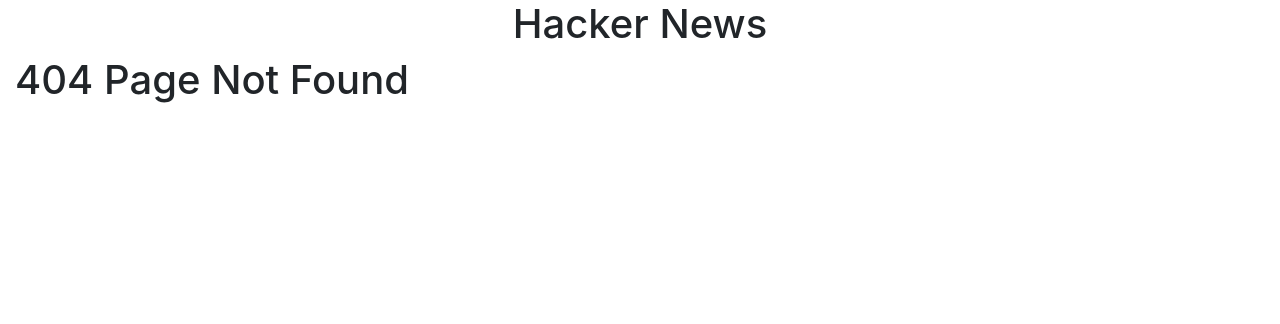
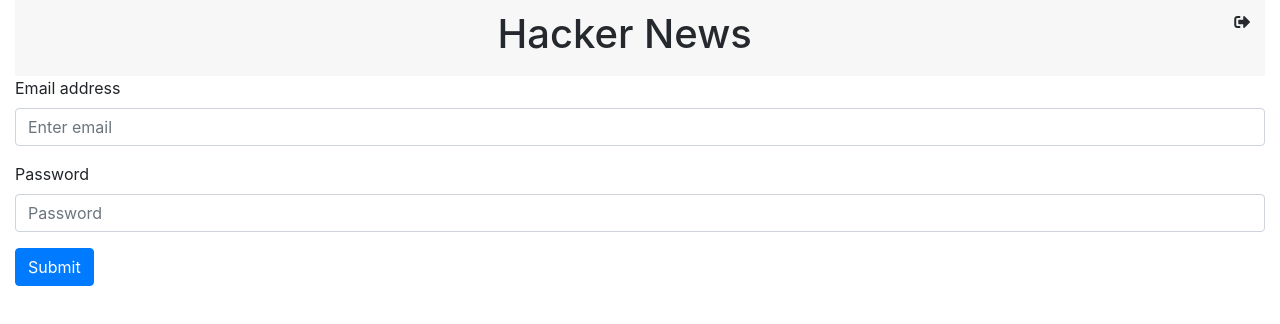
Before and after one commit to AsminBudha/hacker-news, a React (Create React App) app: page /login in a window 1280 px wide. Before the commit this address had no page. Shown: the top 324 px of the page. Built offline with nearby package versions, Linux system fonts and the light colour scheme.

Commit message:
HN_007: Add sign out

```diff
--- a/public/index.html
+++ b/public/index.html
@@ -26,6 +26,9 @@
   <link rel="stylesheet" href="https://stackpath.bootstrapcdn.com/bootstrap/4.2.1/css/bootstrap.min.css" integrity="sha384-GJzZqFGwb1QTTN6wy59ffF1BuGJpLSa9DkKMp0DgiMDm4iYMj70gZWKYbI706tWS"
     crossorigin="anonymous">
 
+  <link rel="stylesheet" href="https://use.fontawesome.com/releases/v5.6.3/css/all.css" integrity="sha384-UHRtZLI+pbxtHCWp1t77Bi1L4ZtiqrqD80Kn4Z8NTSRyMA2Fd33n5dQ8lWUE00s/"
+    crossorigin="anonymous">
+
 </head>
 
 <body>
--- a/src/App.js
+++ b/src/App.js
@@ -1,7 +1,10 @@
 import React from 'react';
+import { Redirect } from 'react-router-dom';
 
 import Tabs from './components/Tabs';
 import NewsList from './components/NewsList';
+import appConstants from './constants/common';
+import * as localStorage from './services/localStorage';
 
 import './index.css';
 
@@ -11,10 +14,18 @@
  * @param {Object} props
  */
 const App = (props) => {
+  const isLoggedIn = localStorage.getLocalStorage('isLoggedIn') === 'true';
+  const component = isLoggedIn ?
+    <>
+      <Tabs {...props} />
+      <NewsList {...props} />
+    </> :
+    <Redirect to={appConstants.PATH_LOGIN} />
+    ;
+
   return (
     <div className="App">
-      <Tabs {...props} />
-      <NewsList {...props} />
+      {component}
     </div>
   );
 };
--- a/src/AppRouter.js
+++ b/src/AppRouter.js
@@ -6,6 +6,7 @@
 import NotFound from './components/NotFound';
 import AppConstants from './constants/common';
 import SinglePost from './components/SinglePost';
+import Login from './components/Login';
 
 /**
  *
@@ -26,13 +27,15 @@
     return (
       <Router>
         <div className='container-fluid'>
-          <Header />
+          <Route path='/' component={(props) => <Header {...props} />} />
+          {/* <Header {...this.props} /> */}
           <Switch>
             <Route path='/' exact component={(props) => <App {...props} />} />
             <Route path={AppConstants.API_TOP_STORIES} exact component={(props) => <App {...props} />} />
             <Route path={AppConstants.API_NEW_STORIES} exact component={(props) => <App {...props} />} />
             <Route path={AppConstants.API_BEST_STORIES} exact component={(props) => <App {...props} />} />
             <Route path={AppConstants.API_ITEM_SINGLE} exact component={(props) => <SinglePost {...props} data={props.location.state.data} />} />
+            <Route path={AppConstants.PATH_LOGIN} exact component={(props) => <Login {...props} />} />
             <Route render={(props) => <NotFound {...props} />} />
           </Switch>
         </div>
--- a/src/components/Header.js
+++ b/src/components/Header.js
@@ -1,8 +1,42 @@
 import React from 'react';
 
+import appConstants from '../constants/common';
+import * as localStorage from '../services/localStorage';
+
 /**
- * App title .
+ *
+ *
+ * @class Header
+ * @extends {React.Component}
  */
-const Header = () => <h1 className='head-title'>Hacker News</h1>;
+class Header extends React.Component {
+  /**
+   *
+   *
+   * @memberof Header
+   */
+  handleSignOut = () => {
+    localStorage.setLocalStorage(appConstants.IS_LOGGED_IN_KEY, false);
+    this.props.history.push('');
+  }
 
+  /**
+   *
+   *
+   * @returns
+   * @memberof Header
+   */
+  render() {
+
+    return (
+      <div className='head-title'>
+        <div className='header-icon'>
+          <i className="fas fa-sign-out-alt" onClick={this.handleSignOut}></i>
+        </div>
+
+        <h1>Hacker News</h1>
+      </div>
+    );
+  }
+}
 export default Header;
--- /dev/null
+++ b/src/components/Login.js
@@ -0,0 +1,105 @@
+import React from 'react';
+import { Redirect } from 'react-router-dom';
+
+import appConstants from '../constants/common';
+
+/**
+ *
+ *
+ * @class Login
+ * @extends {React.Component}
+ */
+class Login extends React.Component {
+  /**
+   * Creates an instance of Login.
+   *
+   * @param {*} props
+   * @memberof Login
+   */
+  constructor(props) {
+    super(props);
+    this.state = {
+      emailVal: '',
+      passwordVal: '',
+    };
+  }
+
+  /**
+   *
+   *
+   * @param {Object} e
+   * @memberof Login
+   */
+  handleEmailChange = (e) => {
+    this.setState({
+      emailVal: e.target.value,
+    });
+  }
+
+  /**
+   *
+   *
+   * @param {Object} e
+   * @memberof Login
+   */
+  handlePasswordChang = (e) => {
+    this.setState({
+      passwordVal: e.target.value,
+    });
+  }
+
+  /**
+   *
+   *
+   * @memberof Login
+   */
+  handleSubmit = () => {
+    const { emailVal, passwordVal } = this.state;
+
+    if (emailVal === 'test' && passwordVal === 'test') {
+      localStorage.setItem(appConstants.IS_LOGGED_IN_KEY, true);
+      this.props.history.push('');
+    }
+
+  }
+  /**
+   *
+   *
+   * @returns
+   * @memberof Login
+   */
+  render() {
+    const { emailVal, passwordVal } = this.state;
+
+    return (
+      <div>
+        <div className="form-group">
+          <label htmlFor="email">Email address</label>
+          <input
+            id="email"
+            type="email"
+            value={emailVal}
+            className="form-control"
+            placeholder="Enter email"
+            aria-describedby="emailHelp"
+            onChange={this.handleEmailChange}
+          />
+        </div>
+        <div className="form-group">
+          <label htmlFor="password">Password</label>
+          <input
+            id="password"
+            type="password"
+            value={passwordVal}
+            placeholder="Password"
+            className="form-control"
+            onChange={this.handlePasswordChang}
+          />
+        </div>
+        <button className="btn btn-primary" onClick={this.handleSubmit}>Submit</button>
+      </div>
+    );
+  }
+}
+
+export default Login;
--- a/src/constants/common.js
+++ b/src/constants/common.js
@@ -8,12 +8,17 @@
 const API_NEW_STORIES = '/newstories';
 const API_BEST_STORIES = '/beststories';
 
+const PATH_LOGIN = '/login';
+
 const PAGINATION_LIMIT = 10;
 const PAGINATION_INCREMENT_FACTOR = 1;
 const PAGINATION_DECREMENT_FACTOR = -1;
 
+const IS_LOGGED_IN_KEY = 'isLoggedIn';
+
 export default {
   API_ITEM,
+  PATH_LOGIN,
   TOP_STORIES,
   NEW_STORIES,
   BEST_STORIES,
@@ -22,6 +27,7 @@
   API_ITEM_SINGLE,
   API_BEST_STORIES,
   PAGINATION_LIMIT,
+  IS_LOGGED_IN_KEY,
   PAGINATION_INCREMENT_FACTOR,
   PAGINATION_DECREMENT_FACTOR,
 };
--- a/src/index.css
+++ b/src/index.css
@@ -15,6 +15,16 @@
 
 .head-title{
   text-align: center;
+  background-color: rgba(0,0,0,.03);
+  padding-top: 10px;
+  padding-bottom: 10px;
+  margin-bottom: 0px;
+  color: #25292D;
+}
+
+.header-icon{
+  float: right;
+  padding-right: 15px;
 }
 
 ul{
--- /dev/null
+++ b/src/services/localStorage.js
@@ -0,0 +1,18 @@
+const localStorage = window.localStorage;
+
+/**
+ * Store value into local storage with key.
+ *
+ * @param {String} key
+ * @param {String} value
+ */
+export const setLocalStorage = (key, value) => {
+  localStorage.setItem(key, value);
+};
+
+/**
+ * Retrieve data from local storage with key.
+ *
+ * @param {String} key
+ */
+export const getLocalStorage = (key) => localStorage.getItem(key);
```
